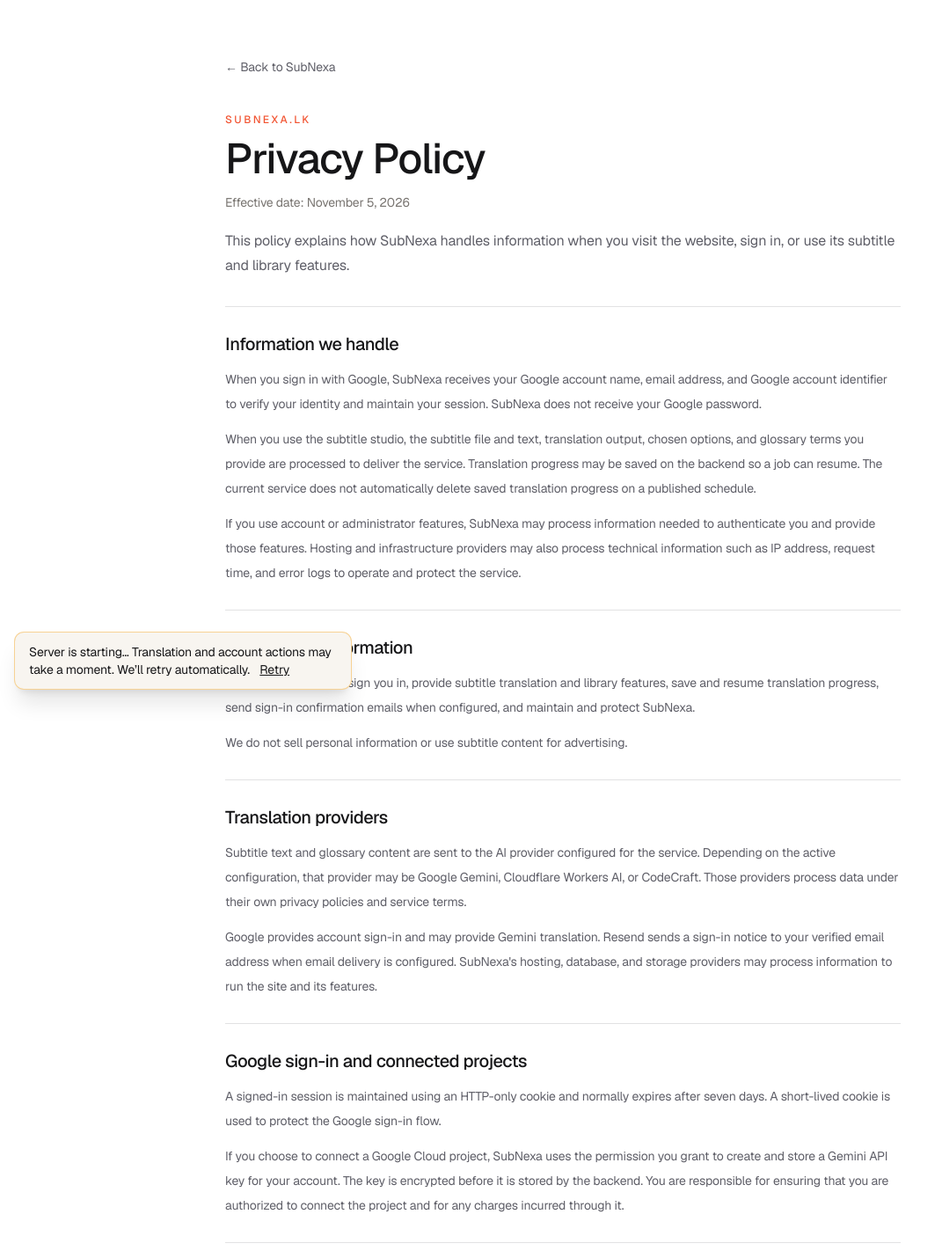
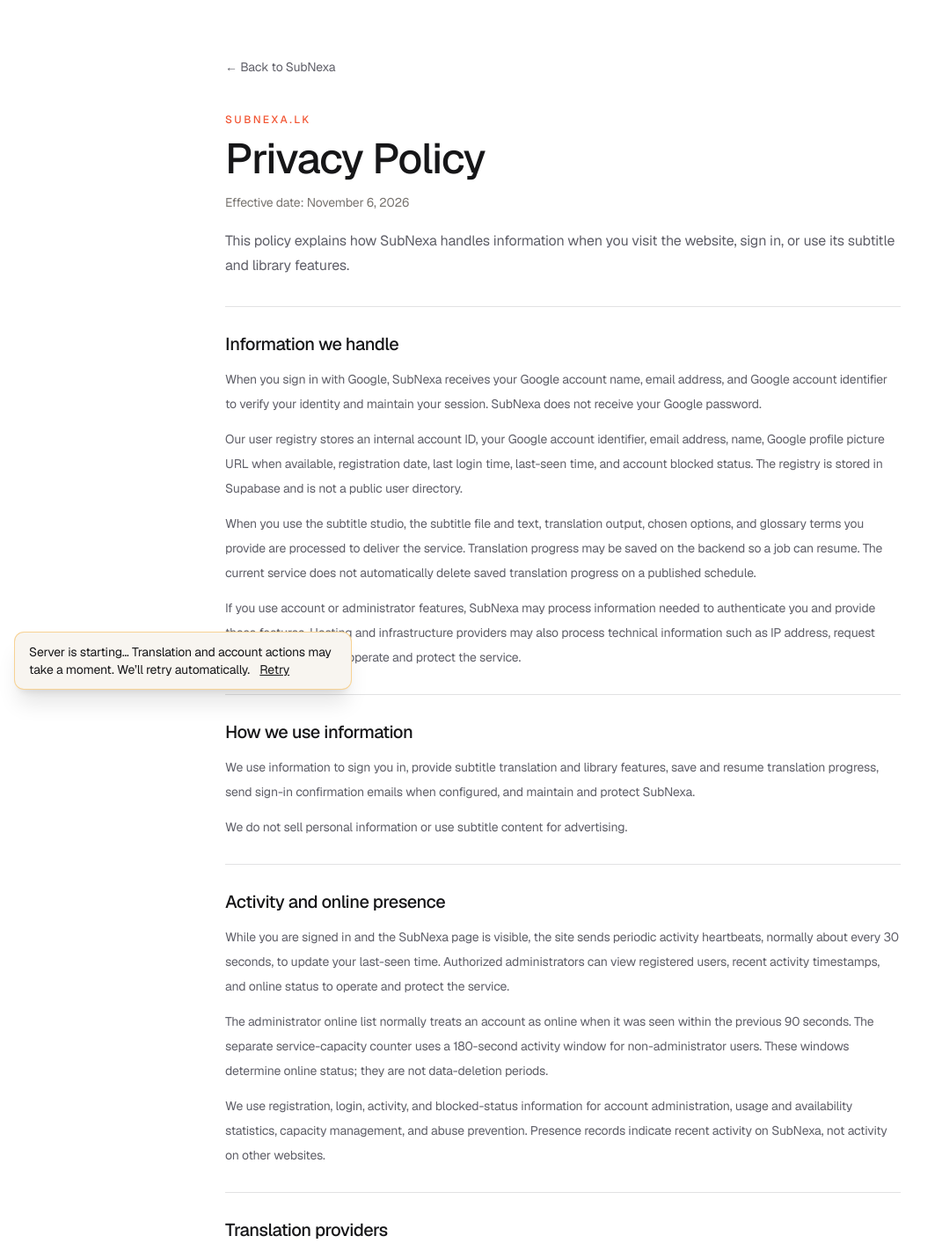
Before and after one commit to Induwara006/eumf-subnexa, a Next.js app in the folder frontend/: page /privacy in a window 1280 px wide. Shown: the top 1430 px of the page at 88% size, without its empty margins (0-1071 px from the left). Built offline with nearby package versions, Linux system fonts and the light colour scheme; no server answers.

Commit message:
Update privacy policy for user registry and presence

```diff
--- a/frontend/app/privacy/page.tsx
+++ b/frontend/app/privacy/page.tsx
@@ -11,6 +11,7 @@ const sections = [
     title: "Information we handle",
     paragraphs: [
       "When you sign in with Google, SubNexa receives your Google account name, email address, and Google account identifier to verify your identity and maintain your session. SubNexa does not receive your Google password.",
+      "Our user registry stores an internal account ID, your Google account identifier, email address, name, Google profile picture URL when available, registration date, last login time, last-seen time, and account blocked status. The registry is stored in Supabase and is not a public user directory.",
       "When you use the subtitle studio, the subtitle file and text, translation output, chosen options, and glossary terms you provide are processed to deliver the service. Translation progress may be saved on the backend so a job can resume. The current service does not automatically delete saved translation progress on a published schedule.",
       "If you use account or administrator features, SubNexa may process information needed to authenticate you and provide those features. Hosting and infrastructure providers may also process technical information such as IP address, request time, and error logs to operate and protect the service.",
     ],
@@ -20,6 +21,14 @@ const sections = [
     paragraphs: [
       "We use information to sign you in, provide subtitle translation and library features, save and resume translation progress, send sign-in confirmation emails when configured, and maintain and protect SubNexa.",
       "We do not sell personal information or use subtitle content for advertising.",
+    ],
+  },
+  {
+    title: "Activity and online presence",
+    paragraphs: [
+      "While you are signed in and the SubNexa page is visible, the site sends periodic activity heartbeats, normally about every 30 seconds, to update your last-seen time. Authorized administrators can view registered users, recent activity timestamps, and online status to operate and protect the service.",
+      "The administrator online list normally treats an account as online when it was seen within the previous 90 seconds. The separate service-capacity counter uses a 180-second activity window for non-administrator users. These windows determine online status; they are not data-deletion periods.",
+      "We use registration, login, activity, and blocked-status information for account administration, usage and availability statistics, capacity management, and abuse prevention. Presence records indicate recent activity on SubNexa, not activity on other websites.",
     ],
   },
   {
@@ -40,6 +49,7 @@ const sections = [
     title: "Storage and retention",
     paragraphs: [
       "Some interface preferences and glossary settings are stored in your browser's local storage. Authentication and administrator session cookies expire as described in the Cookie Policy.",
+      "Account registry records and their latest login and activity timestamps remain stored after you go offline or sign out. We have not established a fixed automatic deletion schedule for these records. Signing out or revoking Google access does not itself delete the registry record. You can request account-data deletion using the contact below.",
       "Translation progress and connected-project records may remain in backend storage while retained by the service operator. The retention period can depend on the backend hosting and storage configuration; there is currently no self-service deletion tool for these records.",
     ],
   },
@@ -72,7 +82,7 @@ export default function PrivacyPolicyPage() {
           </p>
           <h1 className="mt-3 text-4xl tracking-tight sm:text-5xl">Privacy Policy</h1>
           <p className="mt-4 text-sm text-content-tertiary">
-            Effective date: November 5, 2026
+            Effective date: November 6, 2026
           </p>
           <p className="mt-5 text-base leading-7 text-body">
             This policy explains how SubNexa handles information when you visit
```
